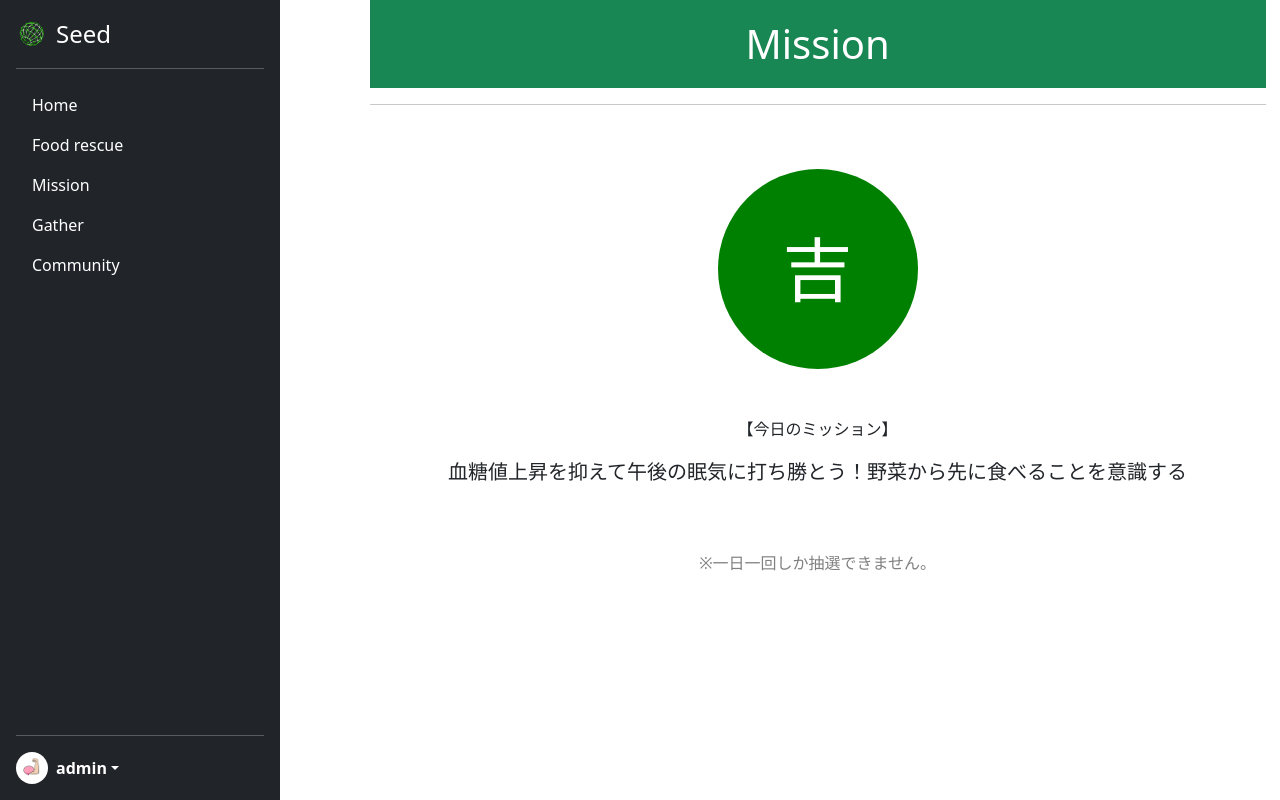
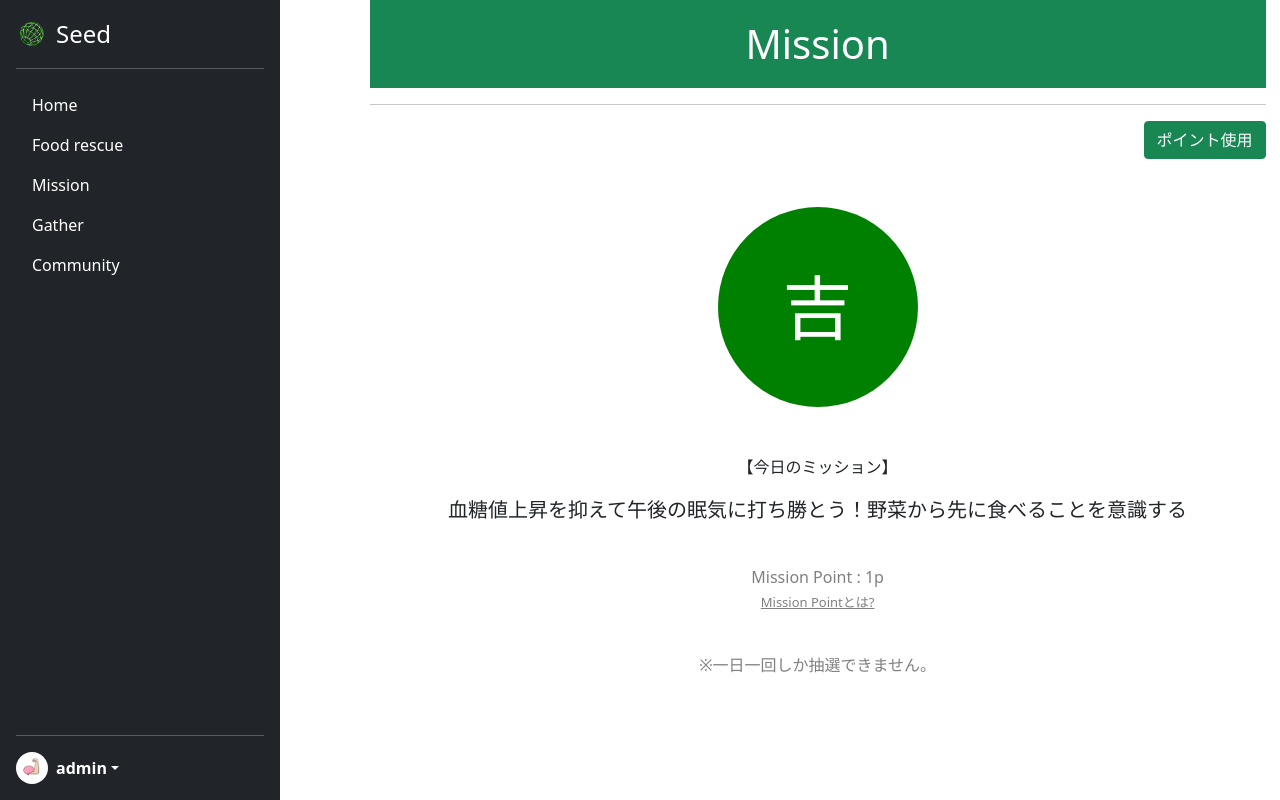
Before and after one commit to a-im12/Seed, a Django app: page /draw/ in a window 1280 px wide. Run offline with Django 4.2, Linux system fonts and the light colour scheme; a user stored in the database is signed in; data comes from the database, SQL or seed files in the repository; both versions use the stored data as it was after the commit.

Commit message:
CREATE:POINT機能

```diff
--- a/seedProject/seed/templates/foodrescuefavorite.html
+++ b/seedProject/seed/templates/foodrescuefavorite.html
@@ -20,7 +20,7 @@
             {% for favorite in favorite_list %}
             <div class="col-3" style="margin-top:10px;">
                 <div class="card" style="width: 100%;">
-                    <img src="{{favorite.product.image.url}}" class="card-img-top" alt="...">
+                    <img src="{{favorite.product.image.url}}" class="card-img-top" alt="..." height="150px">
                     <div class="card-body">
                         <h5 class="card-title">{{favorite.product.name}}</h5>
                         <p class="card-text">
--- a/seedProject/seed/templates/foodrescuepost.html
+++ b/seedProject/seed/templates/foodrescuepost.html
@@ -27,11 +27,6 @@
             </tr>
             {% endfor %}
         </table>
-        {% if form.errors %}
-        {% for field, error in form.errors.items %}
-                <div class="error">{{ error }}</div>
-            {% endfor %}
-        {% endif %}
         <div class="text-center" style="margin-top:50px">
             <button type="submit" class="btn btn-light" style="background-color:#ad6500; color: white;">
                 投稿
--- a/seedProject/seed/templates/mission.html
+++ b/seedProject/seed/templates/mission.html
@@ -7,6 +7,9 @@
         <h1 class="title" style="background-color: #198754; color:white">Mission</h1>
         <hr>
     {% if data %}
+        <div class="text-end">
+            <a href="{% url 'seed:download_mission_qr' %}" class="btn btn-success">ポイント使用</a>
+        </div>
         <br>
         <br>
         <div class="circle">
@@ -17,6 +20,9 @@
         <p>【今日のミッション】</p>
         <p style="font-size:20px;">{{data.mission.mission}}</p>
         <br>
+        <p style="color:gray;">Mission Point :      {{request.user.mission_point}}p<br>
+            <a href="{% url 'seed:pointexplanetion' %}" style="color:gray; font-size:13px;">Mission Pointとは?</a>
+        </p>
         <br>
         <p style="color:gray;">※一日一回しか抽選できません。</p>
     {% else %}
@@ -28,6 +34,7 @@
         <br>
         <br>
         <p>一日一回、くじを引いてその日の運勢とミッションを獲得しよう!</p>
+        <p>くじを引くとMissionPointが加算されます。</p>
         <br>
         <br>
         <button type="button" onclick="location.href='{% url 'seed:draw' %}'" class="btn btn-success">今日のミッションを取得</button>
--- a/seedProject/seed/urls.py
+++ b/seedProject/seed/urls.py
@@ -25,4 +25,8 @@ urlpatterns = [
     path('myfood/', views.MyFoodView.as_view(), name='myfood'),
     path('search_for_genre/', views.search_for_genre, name='search_for_genre'),
     path('fooddetail/<int:pk>/fooddelete/', views.FoodDeleteView.as_view(), name='food_delete'),
+    path('download_mission_qr/', views.download_mission_qr, name='download_mission_qr'),
+    path('point/', views.use_point, name='point'),
+    path('pointthankyou/', views.PointThankyouView.as_view(), name='pointthankyou'),
+    path('pointexplanetion/', views.PointExplanetionView.as_view(), name='pointexplanetion'),
 ]
--- a/seedProject/seed/views.py
+++ b/seedProject/seed/views.py
@@ -1,4 +1,5 @@
 from typing import Any, Dict
+from django.http import FileResponse
 from django.shortcuts import render
 from django.shortcuts import redirect, reverse
 from django.views.generic import TemplateView, CreateView, ListView, DetailView, DeleteView
@@ -8,6 +9,7 @@ from .forms import GatherPostForm, FoodPostForm
 
 import datetime
 import random
+import qrcode
 
 class MypageView(TemplateView):
     template_name = 'mypage.html'
@@ -83,17 +85,20 @@ class MyGatherView(ListView):
 def draw(request):
     draw_flg = False
     data = MissionDetail.objects.filter(user=request.user, draw_time=datetime.date.today()).order_by('-draw_time')
-    print(len(data))
     if len(data) != 0:
         if data[0].draw_time.date() + datetime.timedelta(days=1) == datetime.date.today():
             return redirect('seed:mission')
 
     mission_detail_model = MissionDetail()
 
+    user_model = request.user
+    user_model.mission_point += 1
+
     mission_detail_model.user = request.user
     mission_detail_model.mission = Mission.objects.get(id=random.randint(1, len(Mission.objects.all())))
     mission_detail_model.draw_time = datetime.date.today()
 
+    user_model.save()
     mission_detail_model.save()
 
     return render(request, 'mission.html', {'data': mission_detail_model, 'draw_flg': draw_flg})
@@ -210,3 +215,26 @@ class FoodDeleteView(DeleteView):
             return reverse_lazy('seed:myfood')
         else:
             return reverse_lazy('seed:food_rescue')
+
+def download_mission_qr(request):
+    point = request.user.mission_point
+
+    print(point)
+
+    img = qrcode.make('http://127.0.0.1:8000/point/')
+    img.save("qr.png")
+
+    return FileResponse(open("qr.png", 'rb'), as_attachment=True, filename='qr.png')
+
+def use_point(request):
+    user_model = request.user
+    user_model.mission_point -= user_model.mission_point
+    user_model.save()
+
+    return redirect('seed:pointthankyou')
+
+class PointThankyouView(TemplateView):
+    template_name = 'pointthankyou.html'
+
+class PointExplanetionView(TemplateView):
+    template_name = 'point_explanetion.html'
```
Also changed, not shown: seedProject/seed/templates/point_explanetion.html (added, +22 -0 lines), seedProject/seed/templates/pointthankyou.html (added, +25 -0 lines), seedProject/db.sqlite3, seedProject/qr.png (added). Lines whose indentation alone changed are shown as unchanged.
